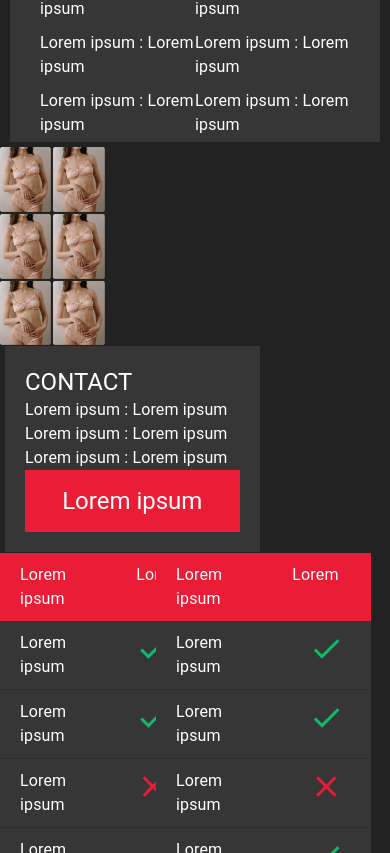
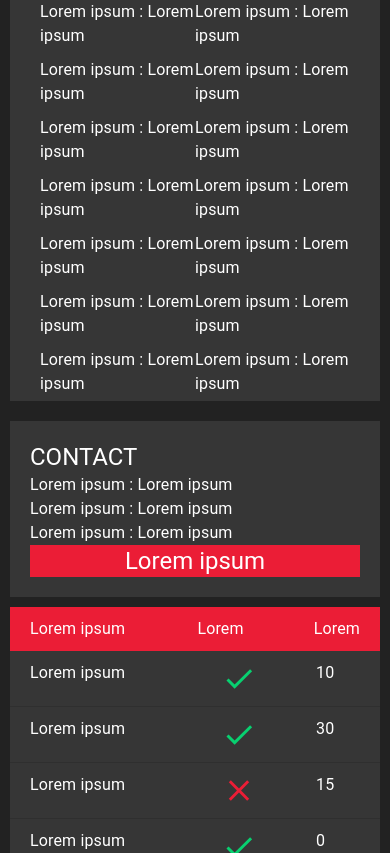
Before and after one commit to tecnoher/mig, a React (Create React App) app: page /details in a window 390 px wide. Shown: the part 931-1784 px from the top of the page. Built offline with nearby package versions, Linux system fonts and the light colour scheme.

Commit message:
wip mobile version

```diff
--- a/src/components/DetailsComponents/index.tsx
+++ b/src/components/DetailsComponents/index.tsx
@@ -50,35 +50,21 @@ const DetailsList: FC<Data> = ({ data }) => {
                 padding: "10px 0px",
               }}
             >
-              <Typography
-                variant="body1"
-                style={{ width: "60%", padding: "0px 20px" }}
-              >
+              <Typography variant="body1" className={classes.tableFirstColumn}>
                 {item.name}
               </Typography>
               {item.isTrue ? (
                 <CheckIcon
                   fontSize="large"
-                  style={{
-                    width: "60%",
-                    padding: "0px 20px",
-                    color: "#0EBC69",
-                  }}
+                  className={classes.tableSecondColumnTrue}
                 />
               ) : (
                 <CloseIcon
                   fontSize="large"
-                  style={{
-                    width: "60%",
-                    padding: "0px 20px",
-                    color: "#EB1D36",
-                  }}
+                  className={classes.tableSecondColumnFalse}
                 />
               )}
-              <Typography
-                variant="body1"
-                style={{ width: "20%", padding: "0px 20px" }}
-              >
+              <Typography variant="body1" className={classes.tableThirdtColumn}>
                 {item.price}
               </Typography>
             </Box>
--- a/src/components/DetailsComponents/styles.ts
+++ b/src/components/DetailsComponents/styles.ts
@@ -2,14 +2,35 @@ import { makeStyles } from "@material-ui/core/styles";
 import { isAbsolute } from "path";
 
 const useStyles = makeStyles({
-  container: { backgroundColor: "#363636" },
+  container: {
+    backgroundColor: "#363636",
+  },
   tableHeader: {
     display: "flex",
     flexDirection: "row",
     gap: 30,
     padding: "10px 0px",
     backgroundColor: "#EB1D36",
+    /* "@media (max-width: 780px)": {
+      flexDirection: "column",
+      padding: "0px 10px",
+    }, */
   },
+  tableFirstColumn: {
+    width: "60%",
+    padding: "0px 20px",
+  },
+  tableSecondColumnTrue: {
+    width: "20%",
+    padding: "0px 20px",
+    color: "#08D070",
+  },
+  tableSecondColumnFalse: {
+    width: "20%",
+    padding: "0px 20px",
+    color: "#EB1D36",
+  },
+  tableThirdtColumn: { width: "20%", padding: "0px 20px" },
 });
 
 export { useStyles };
--- a/src/components/HomeComponents/index.tsx
+++ b/src/components/HomeComponents/index.tsx
@@ -21,9 +21,8 @@ const CustomCard: FC<HomeCardProps> = ({
 }) => {
   const classes = useStyles();
   return (
-    <Box className={classes.card}>
+    <Box className={isDetailScreen ? classes.bigCard : classes.card}>
       <img src={image} alt="" className={classes.cardImage} />
-
       <Box className={isDetailScreen ? classes.lazzo : classes.smallLazzo}>
         <Typography variant="body1" color="initial">
           IPSUM
--- a/src/components/HomeComponents/styles.ts
+++ b/src/components/HomeComponents/styles.ts
@@ -7,6 +7,13 @@ const useStyles = makeStyles({
     overflow: "hidden",
     "@media (max-width: 780px)": {
       width: "45%",
+    },
+  },
+  bigCard: {
+    position: "relative",
+    overflow: "hidden",
+    "@media (max-width: 780px)": {
+      width: "100%",
     },
   },
   cardImage: {
@@ -31,6 +38,19 @@ const useStyles = makeStyles({
     textAlign: "center",
     color: "white",
   },
+  lazzo: {
+    position: "absolute",
+    backgroundColor: "white",
+    width: 300,
+    textAlign: "center",
+    top: "5%",
+    right: "50%",
+    padding: "3px 0px",
+    transform: "rotate(-45deg)",
+    "@media (max-width: 780px)": {
+      top: "7%",
+    },
+  },
   smallLazzo: {
     position: "absolute",
     backgroundColor: "white",
@@ -45,19 +65,6 @@ const useStyles = makeStyles({
       right: "15%",
     },
   },
-  lazzo: {
-    position: "absolute",
-    backgroundColor: "white",
-    width: 300,
-    textAlign: "center",
-    top: "5%",
-    right: "50%",
-    padding: "3px 0px",
-    transform: "rotate(-45deg)",
-    "@media (max-width: 780px)": {
-      top: "15%",
-    },
-  },
   starContainer: {
     position: "absolute",
     right: 0,
--- a/src/features/Details/index.tsx
+++ b/src/features/Details/index.tsx
@@ -130,7 +130,7 @@ const Details: FC = () => {
         <Box className={classes.flexContainer}>
           <Box className={classes.imagesContaienr}>
             {Array.from({ length: 6 }, (_, i) => (
-              <img src="/cards/1.png" style={{ width: "33%" }} />
+              <img src="/cards/1.png" className={classes.images} />
             ))}
           </Box>
           <Box className={classes.contactContainer}>
@@ -140,7 +140,8 @@ const Details: FC = () => {
                 display: "flex",
                 flexDirection: "column",
                 justifyContent: "space-around",
-                height: "100%",
+                padding: 20,
+                height: "80%",
               }}
             >
               <Typography variant="h5">CONTACT</Typography>
@@ -158,10 +159,10 @@ const Details: FC = () => {
           </Box>
         </Box>
         <Box className={classes.flexContainer}>
-          <Box style={{ width: "40%" }}>
+          <Box className={classes.firstTable}>
             <DetailsList data={firstTable} />
           </Box>
-          <Box style={{ width: "55%" }}>
+          <Box className={classes.secondTable}>
             <DetailsList data={SecondTable} />
           </Box>
         </Box>
--- a/src/features/Details/styles.ts
+++ b/src/features/Details/styles.ts
@@ -11,7 +11,7 @@ const useStyles = makeStyles({
     color: "white",
     "@media (max-width: 780px)": {
       flexDirection: "column",
-      padding: "0px 0px",
+      padding: "0px 10px",
     },
   },
   middlePanel: {
@@ -25,6 +25,11 @@ const useStyles = makeStyles({
     display: "flex",
     flexDirection: "row",
     flexWrap: "wrap",
+    gap: 10,
+    margin: "10px 0px",
+    "@media (max-width: 780px)": {
+      flexDirection: "column",
+    },
   },
   cardContainer: {
     width: "40%",
@@ -35,7 +40,6 @@ const useStyles = makeStyles({
   detailsContainer: {
     width: "55%",
     backgroundColor: "#363636",
-    margin: "5px 10px",
     display: "flex",
     flexDirection: "column",
     color: "white",
@@ -52,18 +56,39 @@ const useStyles = makeStyles({
     display: "flex",
     flexWrap: "wrap",
     gap: 2,
+    "@media (max-width: 780px)": {
+      width: "100%",
+    },
   },
   contactContainer: {
     backgroundColor: "#363636",
     width: "55%",
-    margin: "1px 5px",
-    padding: 20,
+    "@media (max-width: 780px)": {
+      width: "100%",
+    },
   },
   contactButton: {
     textAlign: "center",
     backgroundColor: "#EB1D36",
-    padding: "15px 0px",
     cursor: "pointer",
+  },
+  images: {
+    width: "33%",
+    "@media (max-width: 780px)": {
+      display: "none",
+    },
+  },
+  firstTable: {
+    width: "40%",
+    "@media (max-width: 780px)": {
+      width: "100%",
+    },
+  },
+  secondTable: {
+    width: "55%",
+    "@media (max-width: 780px)": {
+      width: "100%",
+    },
   },
 });
 
```
